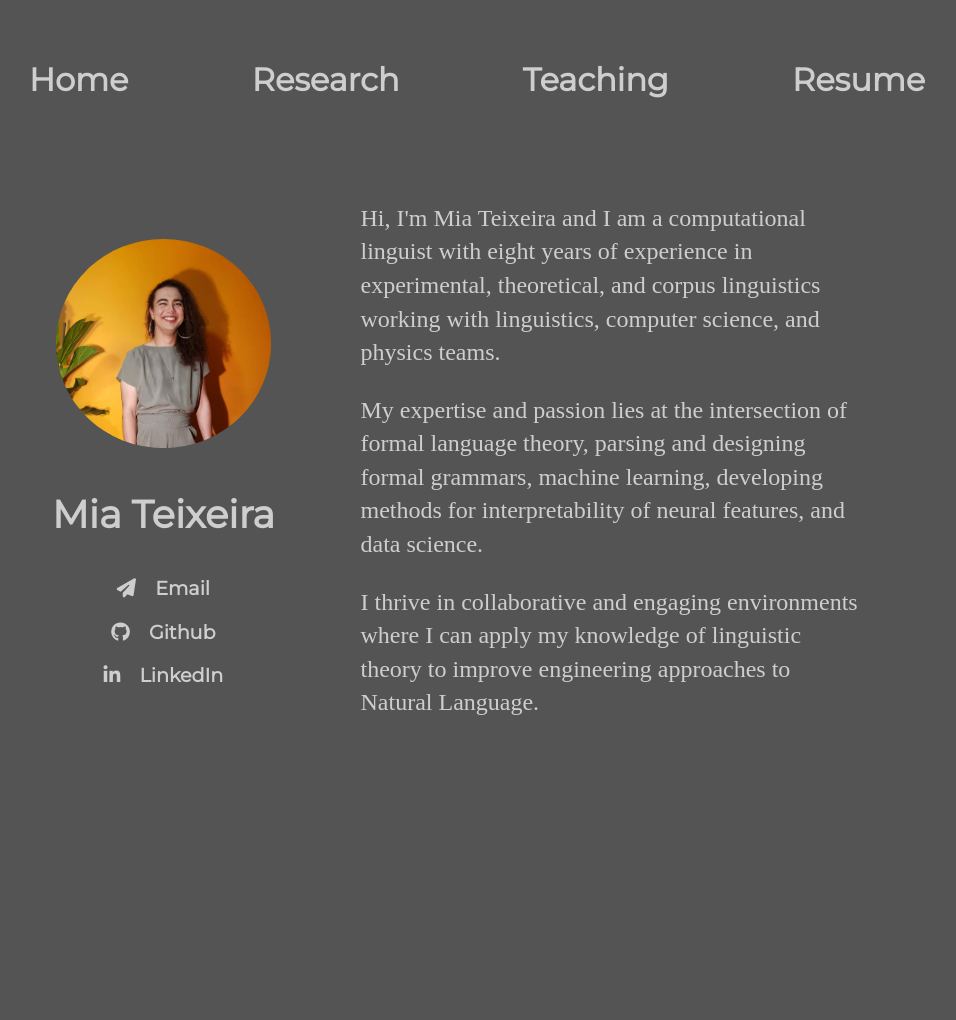
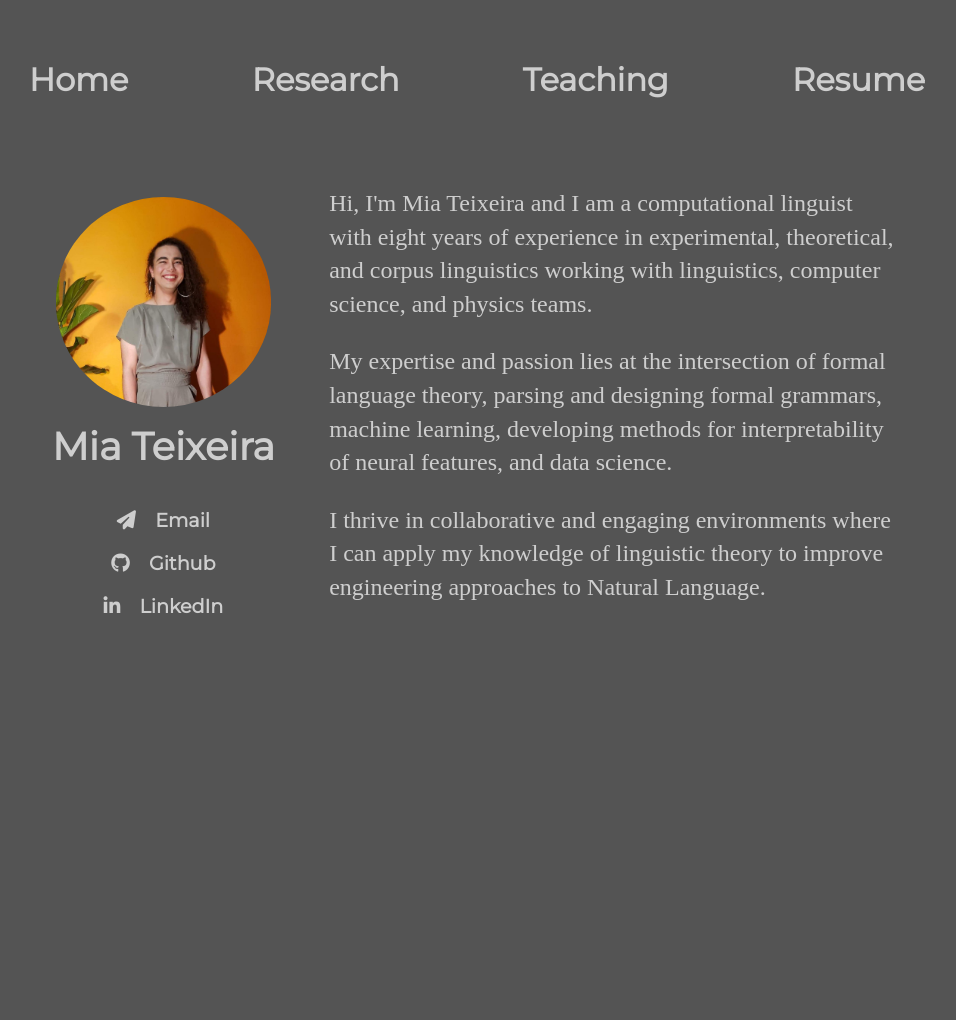
Before and after one commit to miateixeira/miateixeira.github.io, a Jekyll site: the page built from index.html, in a window 1280 px wide. Shown: the whole page, without its empty margins (163-1119 px from the left). Built offline with Jekyll 4.4.1, drawn with Linux system fonts in a browser that asks for light colours; nearby versions of some CDN libraries.

Commit message:
adjusted spacing

```diff
--- a/css/main.css
+++ b/css/main.css
@@ -8,6 +8,10 @@ body {
   margin: 60px auto;
   width: 70%;
   height: 100vh;
+}
+
+nav {
+  padding-bottom: 3em;
 }
 
 nav ul, div.sidebar ul {
@@ -87,7 +91,7 @@ p {
 }
 
 .container {
-  padding: 10%;
+  padding: 0 5%;
 }
 
 .blurb {
@@ -97,6 +101,6 @@ p {
 img.avatar {
   width: 80%;
   vertical-align: top;
-  padding: 10%;
+  padding: 0 10%;
   border-radius: 50%;
 }
```
Also changed, not shown: index.html (+0 -17 lines).
